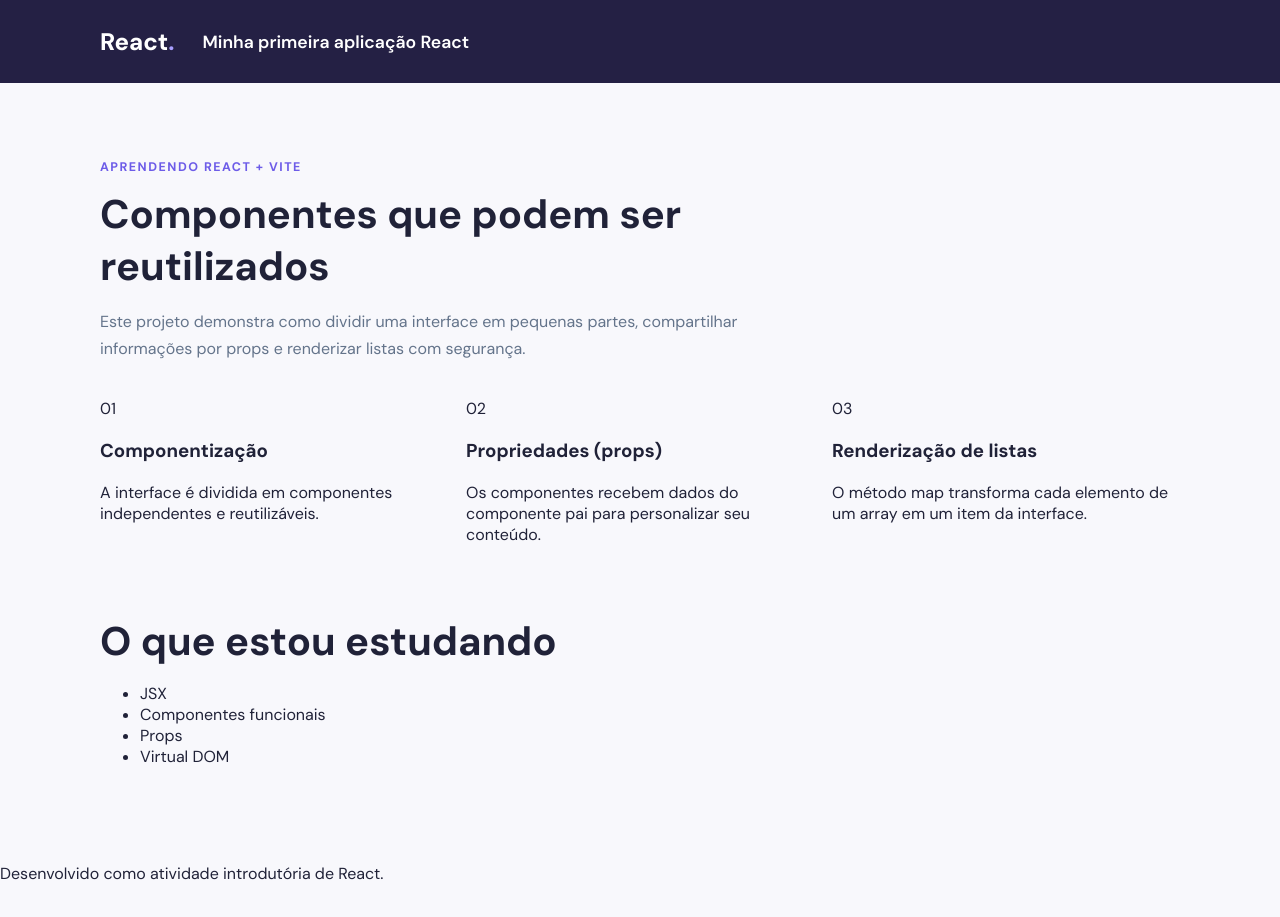
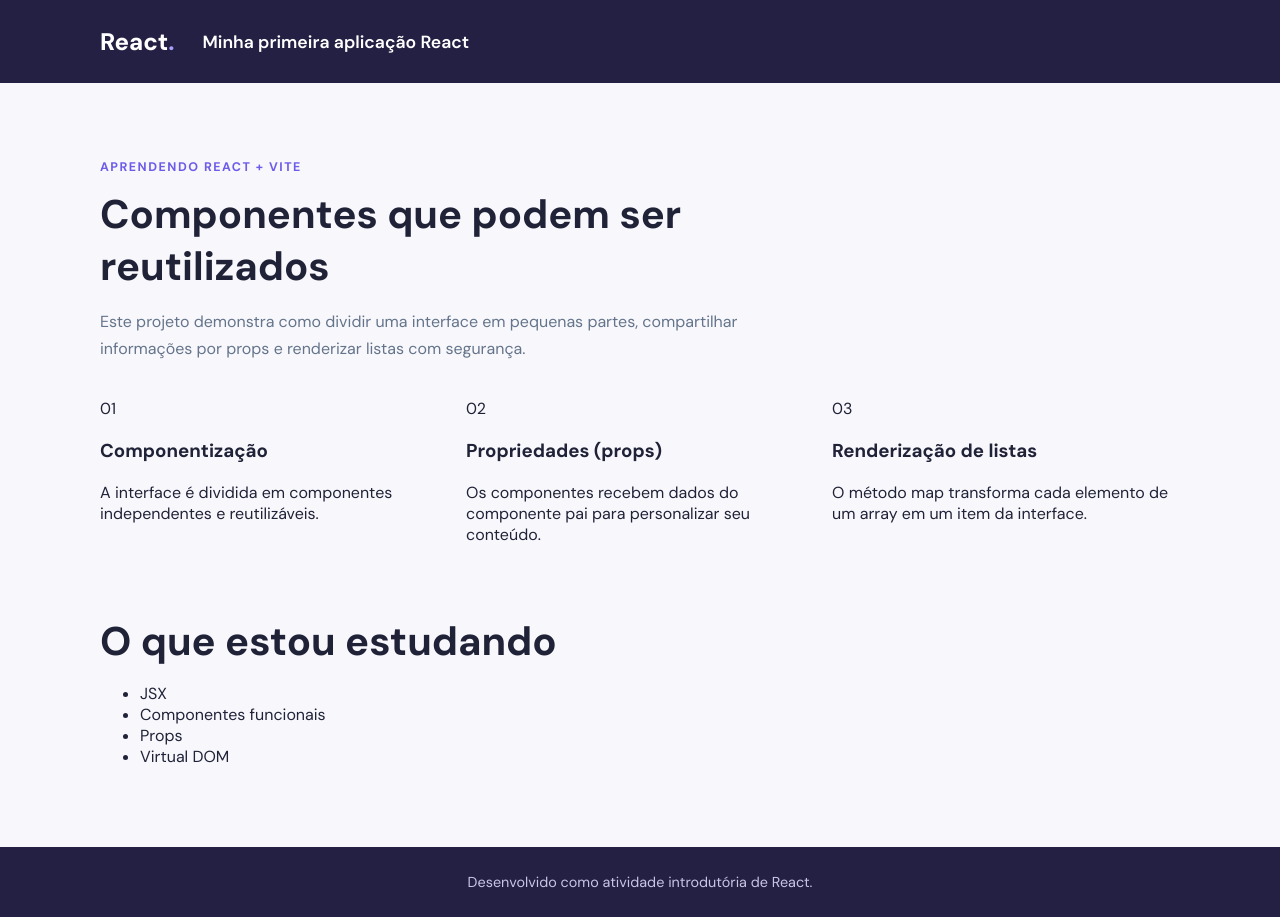
Before and after one commit to jpSantos06/Primeiro-App, a React (Vite) app: page / in a window 1280 px wide. Built offline with nearby package versions, Linux system fonts and the light colour scheme; the HTML template or start-up script is replaced by a standard one.

Commit message:
Restaura versão original da primeira atividade: src/components/Footer.jsx

```diff
--- a/src/components/Footer.jsx
+++ b/src/components/Footer.jsx
@@ -1,6 +1,6 @@
 export default function Footer({ texto }) {
   return (
-    <footer className="bg-slate-950 px-5 py-7 text-center text-sm text-slate-400">
+    <footer className="footer">
       <p>{texto}</p>
     </footer>
   )
```
